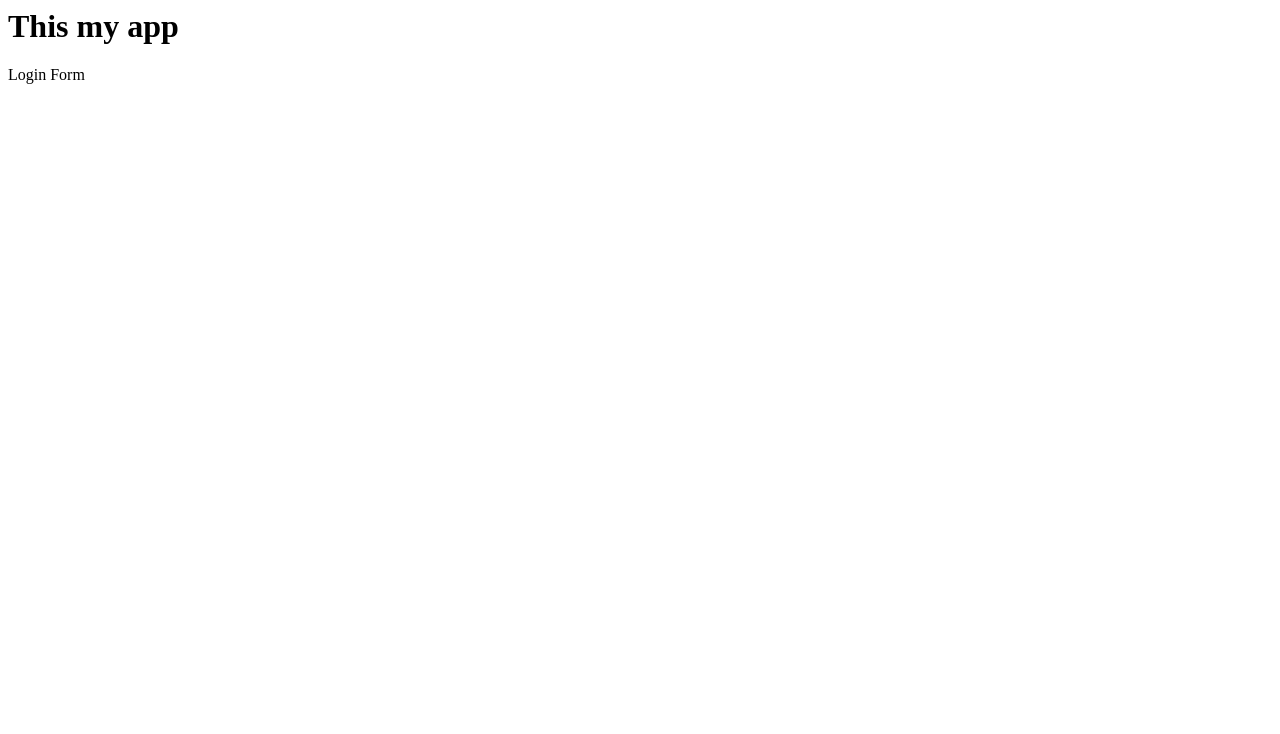
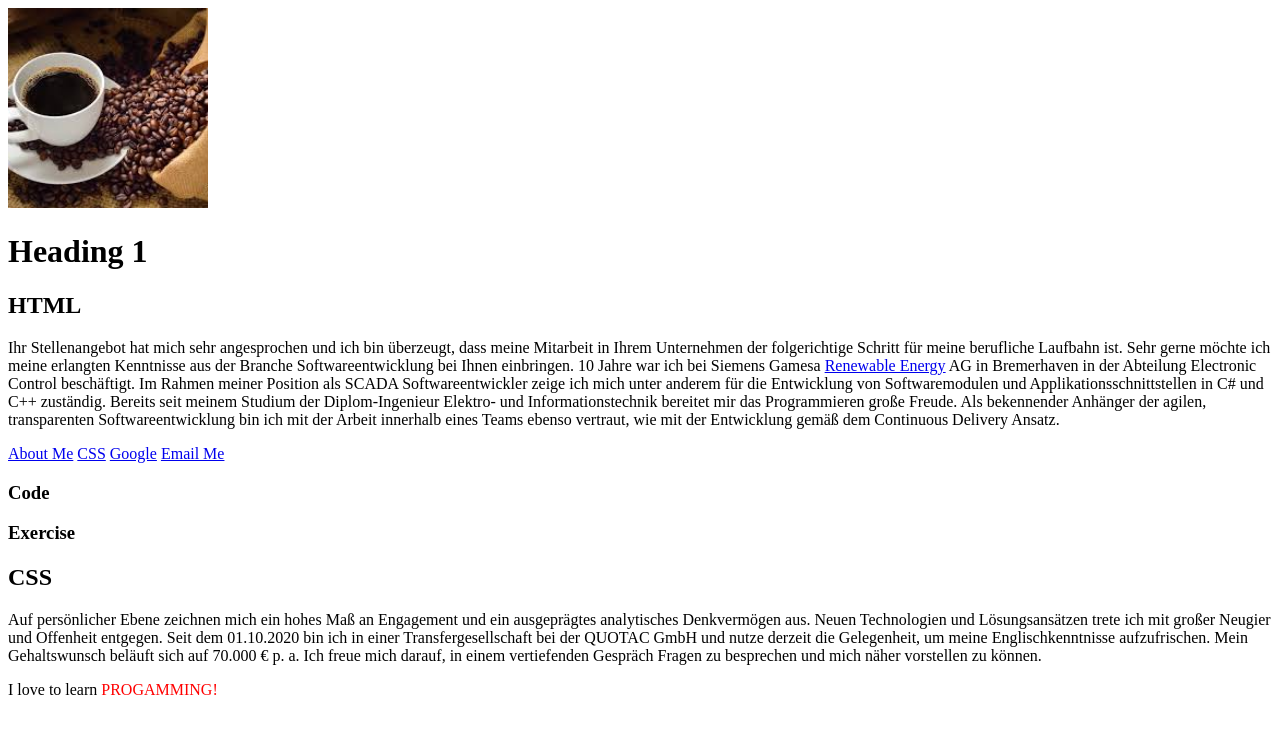
Before and after one commit to AlainAhuili/mysample, a plain HTML site: page index.html in a window 1280 px wide. Drawn offline with Linux system fonts and the light colour scheme.

Commit message:
Add files via upload

```diff
--- a/index.html
+++ b/index.html
@@ -1,9 +1,52 @@
-<html>
-<head>
-  <title>My App</title>
-</head>
+<!DOCTYPE html>
+<html lang="en">
+  <head>
+    <meta charset="UTF-8">
+    <meta http-equiv="X-UA-Compatible" content="IE=edge">
+    <meta name="viewport" content="width=device-width, initial-scale=1.0">
+    <title>My first web page</title>
+    <style>
+      img {
+        width: 200px;
+        height: 200px;
+        float: top;
+        object-fit: cover;
+      }
+
+      .username {
+        font-weight: bold;
+      }
+
+      em{
+          color: red;
+          font-style: normal;
+      }
+    </style>
+  </head>
   <body>
-    <h1>This my app</h1>
-    <p>Login Form</p>
+   <img src="images/coffee.jpg" alt="a coffee mug on the table">
+
+   <h1>Heading 1</h1>
+   <h2>HTML</h2>
+   <p>Ihr Stellenangebot hat mich sehr angesprochen und ich bin überzeugt, dass meine Mitarbeit in Ihrem Unternehmen der folgerichtige Schritt für meine berufliche Laufbahn ist. Sehr gerne möchte ich meine erlangten Kenntnisse aus der Branche Softwareentwicklung bei Ihnen einbringen.
+
+    10 Jahre war ich bei Siemens Gamesa <a href="#section-css"> Renewable Energy</a> AG in Bremerhaven in der Abteilung Electronic Control beschäftigt. Im Rahmen meiner Position als SCADA Softwareentwickler zeige ich mich unter anderem für die Entwicklung von Softwaremodulen und Applikationsschnittstellen in C# und C++ zuständig.
+
+    Bereits seit meinem Studium der Diplom-Ingenieur Elektro- und Informationstechnik bereitet mir das Programmieren große Freude. Als bekennender Anhänger der agilen, transparenten Softwareentwicklung bin ich mit der Arbeit innerhalb eines Teams ebenso vertraut, wie mit der Entwicklung gemäß dem Continuous Delivery Ansatz.
+
+    </p>
+   <a href="company/about.html">About Me</a>
+   <a href="#section-css">CSS</a>
+   <a href="https://google.com" target="_blank">Google</a>
+   <a href="mailto:alainroger.ahuili@gmail.com">Email Me</a>
+   <h3>Code</h3>
+   <h3>Exercise</h3>
+   <h2 id="section-css">CSS</h2>
+   <p>Auf persönlicher Ebene zeichnen mich ein hohes Maß an Engagement und ein ausgeprägtes analytisches Denkvermögen aus. Neuen Technologien und Lösungsansätzen trete ich mit großer Neugier und Offenheit entgegen.
+    Seit dem 01.10.2020 bin ich in einer Transfergesellschaft bei der QUOTAC GmbH und nutze derzeit die Gelegenheit, um meine Englischkenntnisse aufzufrischen. Mein Gehaltswunsch beläuft sich auf 70.000 € p. a.
+    Ich freue mich darauf, in einem vertiefenden Gespräch Fragen zu besprechen und mich näher vorstellen zu können.
+    </p>
+   <p>I love to learn <em>PROGAMMING!</em></p>
+
   </body>
 </html>
```
Also changed, not shown: company/about.html (added, +13 -0 lines), images/ahuili.jpg (added), images/coffee.jpg (added).
